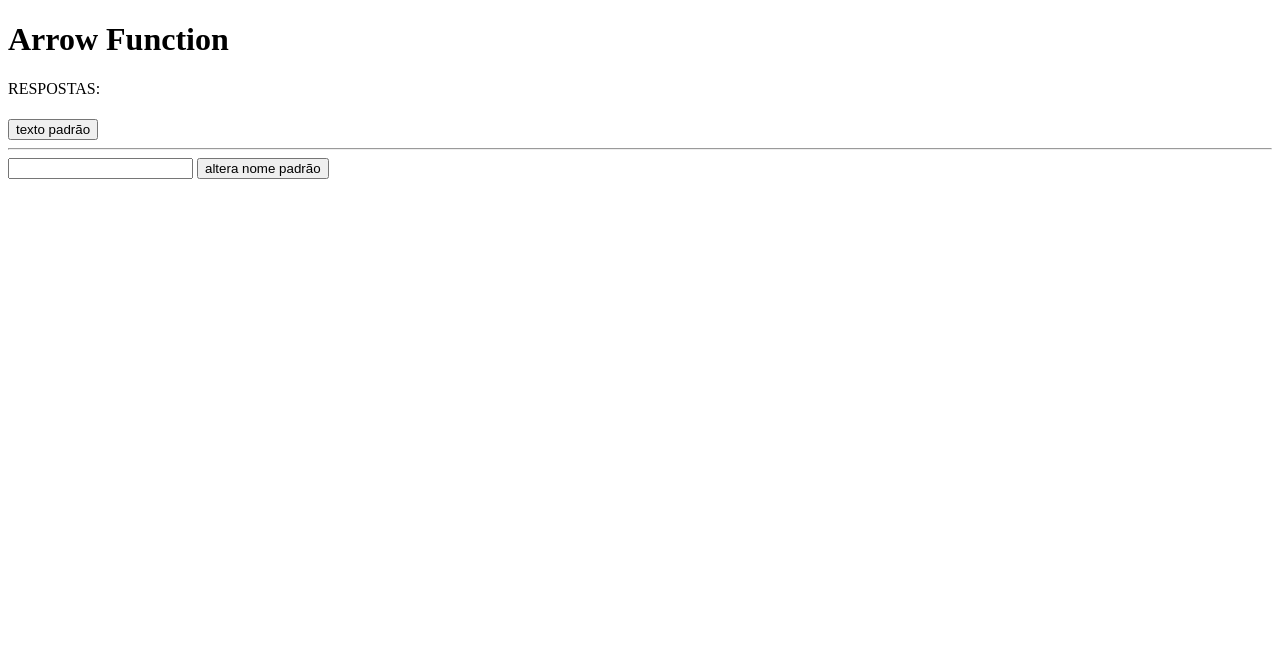
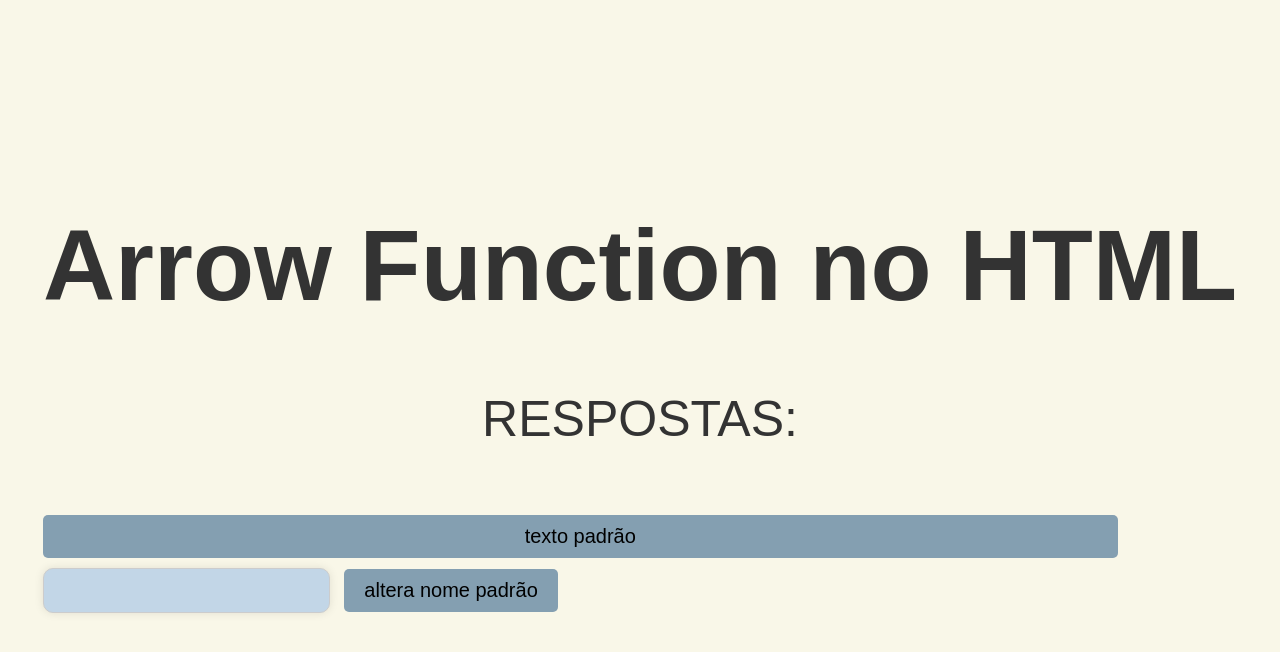
Before and after one commit to dierlisson/TSI-FrontEnd-II-Semana4, a plain HTML site: page index.html in a window 1280 px wide. Drawn offline with Linux system fonts and the light colour scheme.

Commit message:
update stl txt

```diff
--- a/index.html
+++ b/index.html
@@ -5,15 +5,15 @@
     <meta charset="UTF-8">
     <meta name="viewport" content="width=device-width, initial-scale=1.0">
     <title>Arrow Function</title>
+    <link rel="stylesheet" href="style.css">
 </head>
 
 <body>
     <div>
-        <h1 id="titulo">Arrow Function</h1>
+        <h1 id="titulo">Arrow Function no HTML</h1>
         <p>RESPOSTAS:</p>
         <h1 id="resultado"></h1>
-        <button onclick="imprimirNoHTML()">texto padrão</button>
-        <hr>
+        <button id="txtPadrao" onclick="imprimirNoHTML()">texto padrão</button>
         <input type="text" id="texto">
         <button onclick="mudarNoHTML()">altera nome padrão</button>
 
--- /dev/null
+++ b/style.css
@@ -0,0 +1,68 @@
+body {
+    display: flex;
+    flex-direction: column;
+    font-family: Arial, sans-serif;
+    margin: 0;
+    padding: 0;
+    background-color: #f9f7e8;
+    display: flex;
+    justify-content: center;
+    align-items: center;
+    height: 100vh;
+}
+
+h1 {
+    font-size: 100px;
+    justify-content: top;
+    text-align: center;
+    margin-top: 20px;
+    color: #333;
+}
+
+p {
+    font-size: 50px;
+    justify-content: top;
+    text-align: center;
+    margin-top: 20px;
+    color: #333;
+}
+
+input {
+    background-color: #c2d6e7;
+    padding: 20px;
+    border-radius: 15px;
+    box-shadow: 0 0 10px rgba(0, 0, 0, 0.1);
+}
+
+input,
+button {
+    font-size: 20px;
+}
+
+input {
+    padding: 10px;
+    border: 1px solid #ccc;
+    border-radius: 10px;
+    outline: none;
+    margin-right: 10px;
+}
+
+#txtPadrao {
+    display: flex;
+    justify-content: center;
+    margin-bottom: 10px;
+    width: 90%;
+}
+
+button {
+    padding: 10px 20px;
+    background-color: #849fb1;
+    border: none;
+    border-radius: 5px;
+    cursor: pointer;
+    transition: background-color 0.3s ease;
+}
+
+button:hover {
+    background-color: #6d8597;
+}
```
